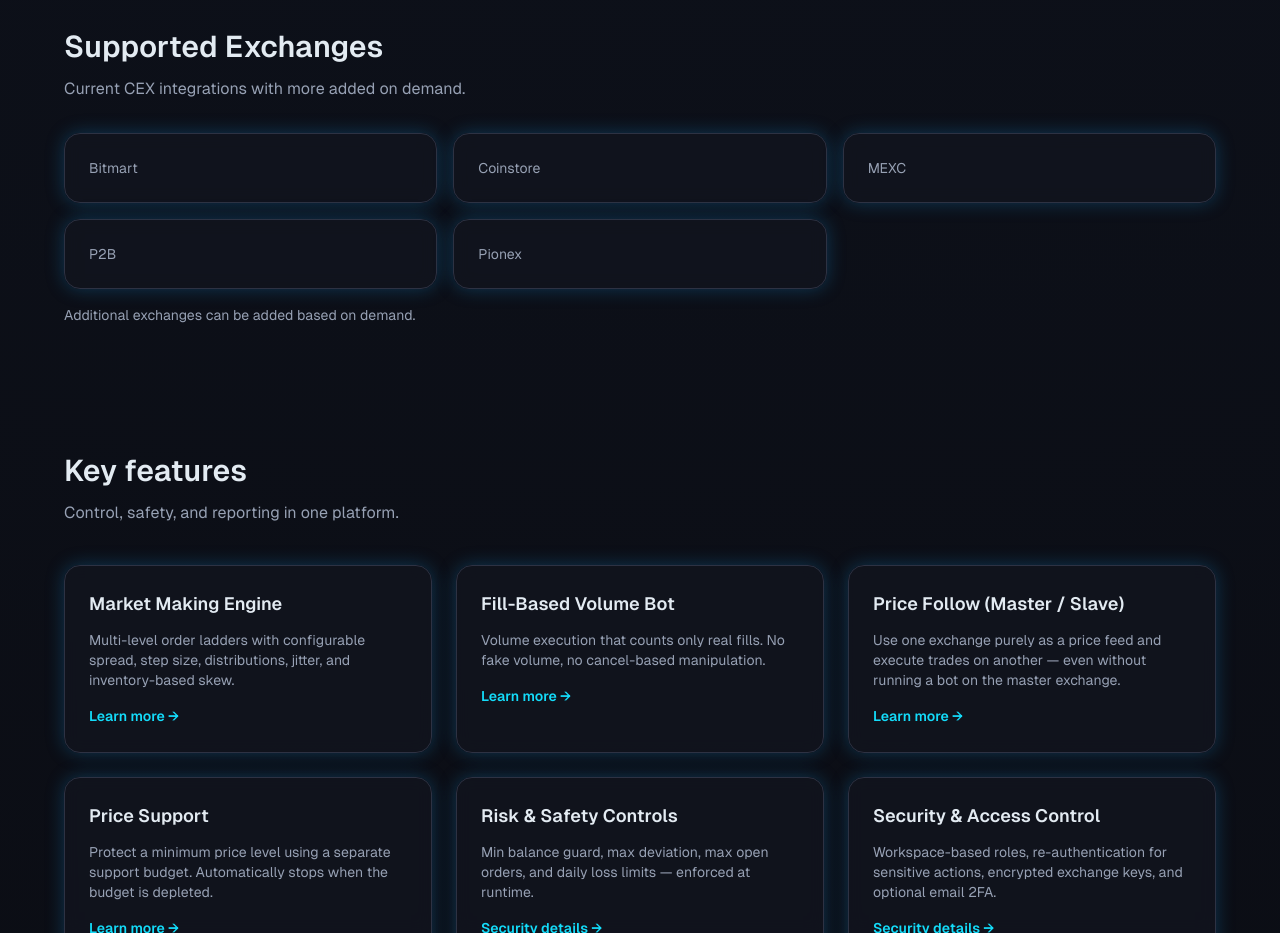
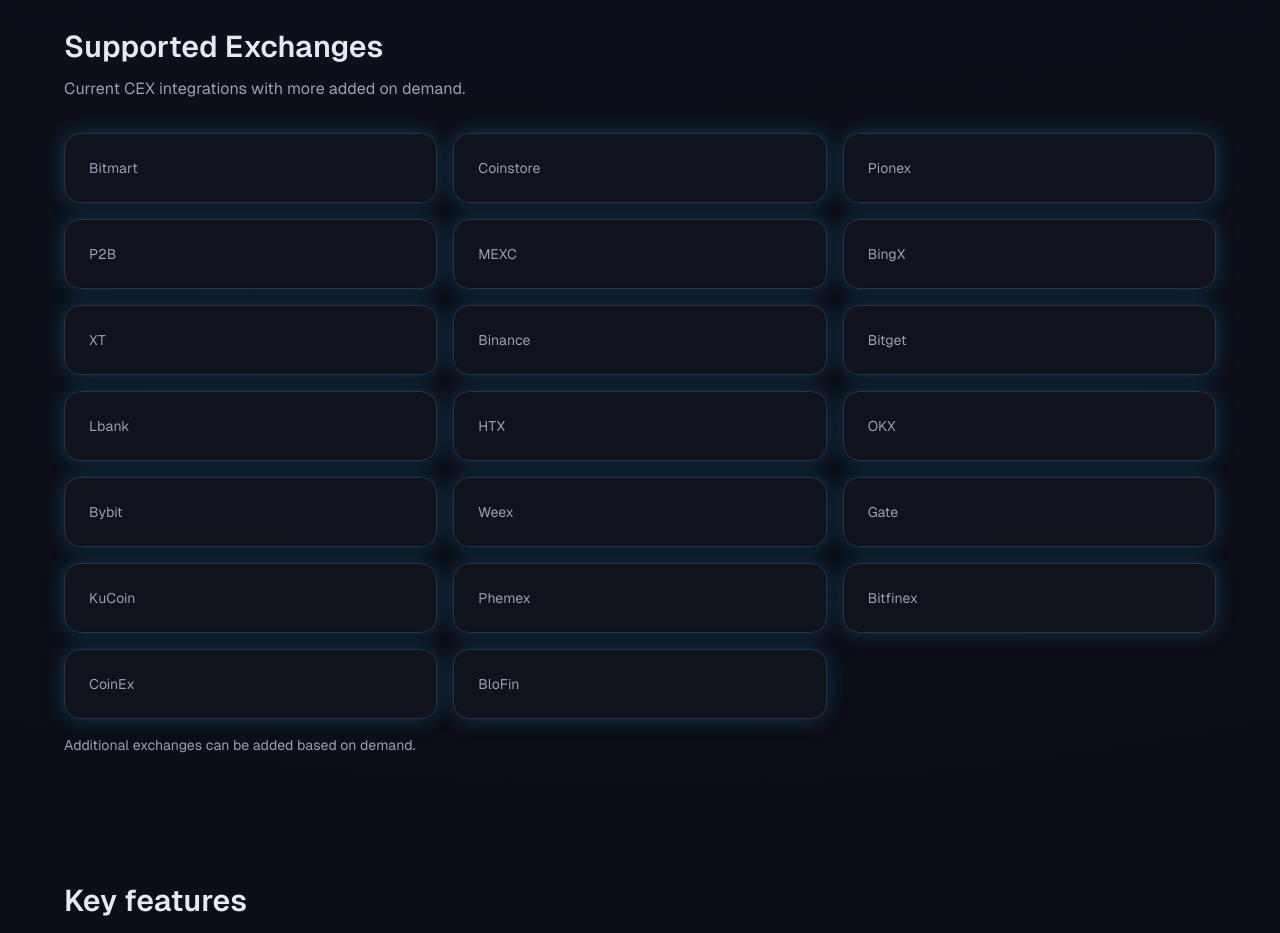
Before and after one commit to Mario1480/uliquid-site, a Next.js app: page / in a window 1280 px wide. Shown: the part 2260-3193 px from the top of the page. Built offline with nearby package versions, Linux system fonts and the light colour scheme.

Commit message:
CEX Update

```diff
--- a/src/app/crypto-market-maker/page.tsx
+++ b/src/app/crypto-market-maker/page.tsx
@@ -43,7 +43,7 @@
   },
   {
     q: "Which exchanges are supported?",
-    a: "Current CEX integrations include Bitmart, Coinstore, MEXC, P2B, and Pionex. Additional exchanges can be added based on demand.",
+    a: "Current CEX integrations include Bitmart, Coinstore, Pionex, P2B, MEXC, BingX, XT, Binance, Bitget, Lbank, HTX, OKX, Bybit, Weex, Gate, KuCoin, Phemex, Bitfinex, CoinEx, and BloFin. Additional exchanges can be added based on demand.",
   },
 ];
 
--- a/src/app/exchanges/page.tsx
+++ b/src/app/exchanges/page.tsx
@@ -15,9 +15,24 @@
 const supportedExchanges = [
   "Bitmart",
   "Coinstore",
+  "Pionex",
+  "P2B",
   "MEXC",
-  "P2B",
-  "Pionex",
+  "BingX",
+  "XT",
+  "Binance",
+  "Bitget",
+  "Lbank",
+  "HTX",
+  "OKX",
+  "Bybit",
+  "Weex",
+  "Gate",
+  "KuCoin",
+  "Phemex",
+  "Bitfinex",
+  "CoinEx",
+  "BloFin",
 ];
 
 export default function ExchangesPage() {
--- a/src/app/faq/page.tsx
+++ b/src/app/faq/page.tsx
@@ -37,7 +37,8 @@
   },
   {
     question: "Which exchanges are supported?",
-    answer: "Current CEX integrations: Bitmart, Coinstore, MEXC, P2B, and Pionex.",
+    answer:
+      "Current CEX integrations: Bitmart, Coinstore, Pionex, P2B, MEXC, BingX, XT, Binance, Bitget, Lbank, HTX, OKX, Bybit, Weex, Gate, KuCoin, Phemex, Bitfinex, CoinEx, BloFin.",
   },
   {
     question: "How long does setup take?",
--- a/src/app/page.tsx
+++ b/src/app/page.tsx
@@ -261,7 +261,28 @@
           <p className="mt-3 text-muted">Current CEX integrations with more added on demand.</p>
         </div>
         <div className="grid gap-4 sm:grid-cols-2 lg:grid-cols-3">
-          {["Bitmart", "Coinstore", "MEXC", "P2B", "Pionex"].map((exchange) => (
+          {[
+            "Bitmart",
+            "Coinstore",
+            "Pionex",
+            "P2B",
+            "MEXC",
+            "BingX",
+            "XT",
+            "Binance",
+            "Bitget",
+            "Lbank",
+            "HTX",
+            "OKX",
+            "Bybit",
+            "Weex",
+            "Gate",
+            "KuCoin",
+            "Phemex",
+            "Bitfinex",
+            "CoinEx",
+            "BloFin",
+          ].map((exchange) => (
             <Card key={exchange} className="text-sm text-muted">
               {exchange}
             </Card>
```
